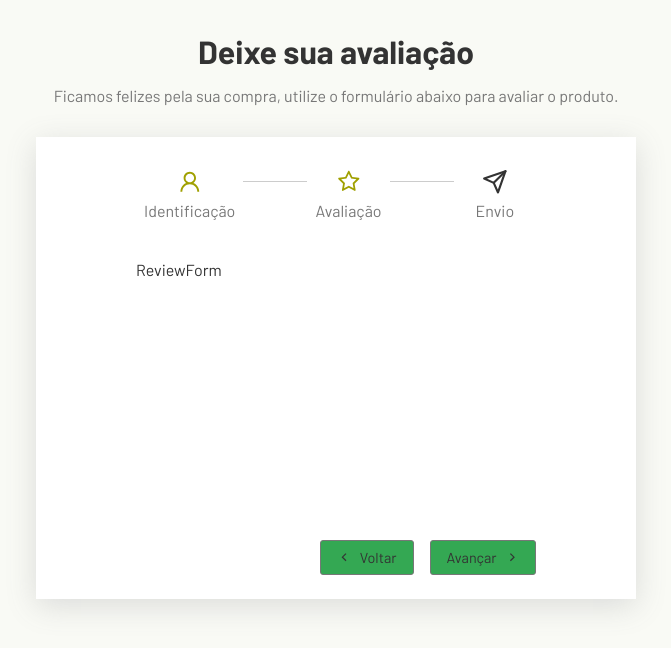
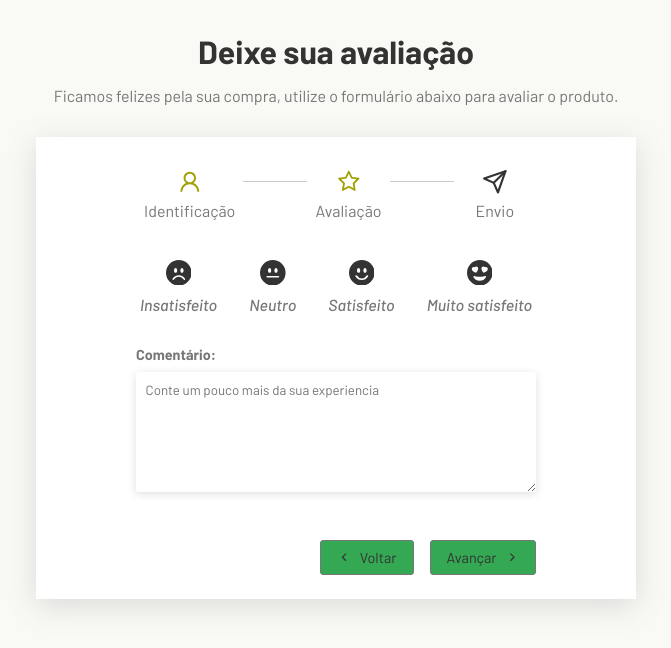
Before and after one commit to patricklohn/multistep-form-react-ts, a React (Vite) app: page / in a window 1280 px wide. Both pictures are taken after typing "Sample", "name@example.com" into the empty fields and a click on the button "Avançar". Shown: the top 648 px of the page, without its empty margins (304-975 px from the left). Built offline with nearby package versions, Linux system fonts and the light colour scheme.

Commit message:
Criação do ReviewForm.css

```diff
--- a/src/App.tsx
+++ b/src/App.tsx
@@ -39,7 +39,7 @@ function App() {
 
   const formComponents = [
     <UserForm data={data} updateFieldHandler={updateFieldHandler}/>,
-    <ReviewForm/>,
+    <ReviewForm data={data} updateFieldHandler={updateFieldHandler}/>,
     <Thanks/>
   ]
 
--- /dev/null
+++ b/src/components/ReviewForm.css
@@ -0,0 +1,38 @@
+.form-control.score-container{
+    flex-direction: row;
+    gap: 2rem;
+    justify-content: center;
+}
+
+.score-container svg{
+    font-size: 1.6rem;
+    cursor: pointer;
+    transition: 0.3s;
+}
+
+.score-container svg:hover{
+    fill: #a0a000;
+}
+
+.score-container input:checked ~ svg{
+    fill:#a0a000;
+}
+
+.radio-container{
+    text-align: center;
+    position: relative;
+}
+
+.radio-container input{
+    opacity: 0;
+    position: absolute;
+    top: 15px;
+    left: 30px;
+}
+
+.radio-container p{
+    font-style: italic;
+    font-weight: 500;
+    font-size: 1rem;
+    margin-top: .4rem;
+}
--- a/src/components/ReviewForm.tsx
+++ b/src/components/ReviewForm.tsx
@@ -1,8 +1,45 @@
-import React from 'react'
+import './ReviewForm.css';
+import {BsFillEmojiHeartEyesFill, BsFillEmojiSmileFill, BsFillEmojiNeutralFill, BsFillEmojiFrownFill} from 'react-icons/bs'
 
-const ReviewForm = () => {
+type ReviewForm ={
+  data:{
+    review: string,
+    comment: string
+  };
+  updateFieldHandler: (key: string, value: string) => void;
+}
+
+const ReviewForm = ({data, updateFieldHandler}:ReviewForm) => {
   return (
-    <div>ReviewForm</div>
+    <div className='review-form'>
+      <div className="form-control score-container">
+        <label className='radio-container'>
+          <input type="radio" value="unsatisfied" name='review' checked={data.review === "unsatisfied"} onChange={(e) => updateFieldHandler("review", e.target.value)} required/>
+          <BsFillEmojiFrownFill/>
+          <p>Insatisfeito</p>
+        </label>
+        <label className='radio-container'>
+          <input type="radio" value="neutro" name='review' checked={data.review === "neutro"} onChange={(e) => updateFieldHandler("review", e.target.value)} required/>
+          <BsFillEmojiNeutralFill/>
+          <p>Neutro</p>
+        </label>
+        <label className='radio-container'>
+          <input type="radio" value="satisfied" name='review' checked={data.review === "satisfied"} onChange={(e) => updateFieldHandler("review", e.target.value)} required/>
+          <BsFillEmojiSmileFill/>
+          <p>Satisfeito</p>
+        </label>
+        <label className='radio-container'>
+          <input type="radio" value="very_satisfied" name='review' checked={data.review === "very_satisfied"} onChange={(e) => updateFieldHandler("review", e.target.value)} required/>
+          <BsFillEmojiHeartEyesFill/>
+          <p>Muito satisfeito</p>
+        </label>
+      </div>
+      <div className="form-control">
+          <label htmlFor="comment">Comentário:</label>
+          <textarea name="comment" id="comment" placeholder='Conte um pouco mais da sua experiencia' value={data.comment || ""} onChange={(e) => updateFieldHandler("comment", e.target.value)}>
+          </textarea>
+        </div>
+    </div>
   )
 }
 
```
